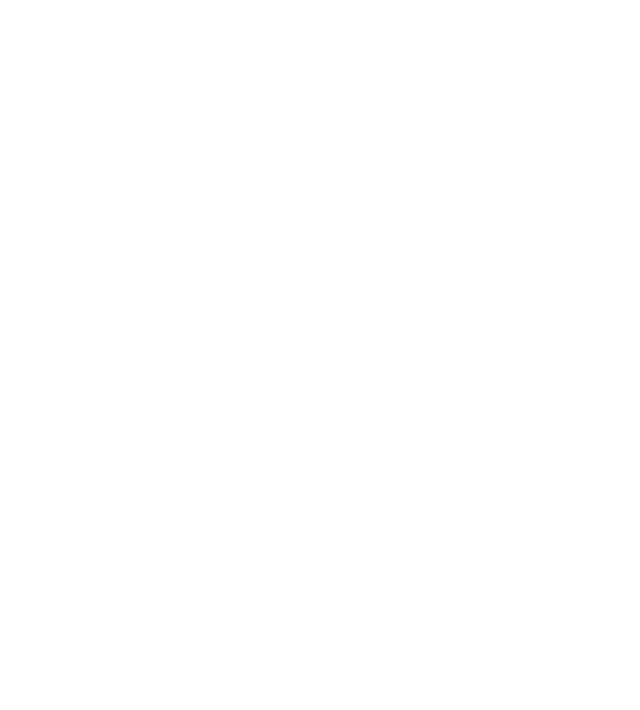
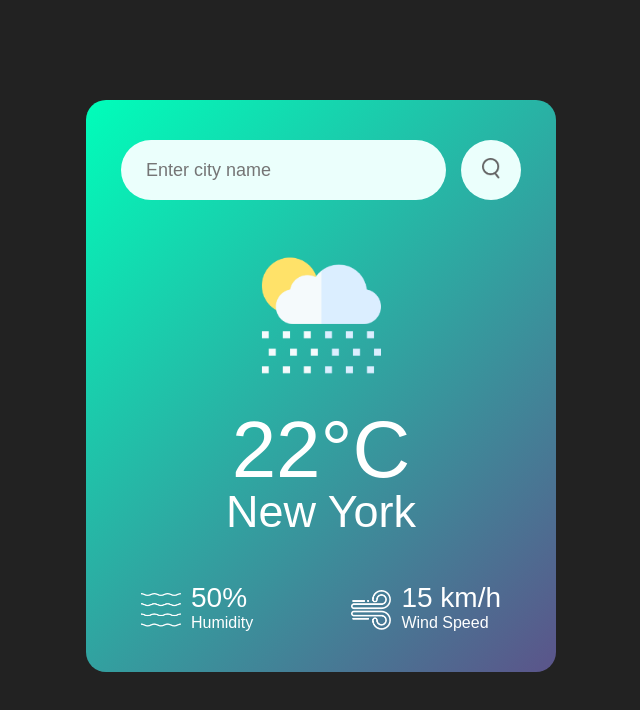
Before and after one commit to RazerP4antom/javascript_practice, a browser extension: page weather app/index.html in a window 1280 px wide. Shown: the whole page, without its empty margins (319-959 px from the left). Drawn offline with Linux system fonts and the light colour scheme.

Commit message:
weather app

```diff
--- a/weather app/index.html
+++ b/weather app/index.html
@@ -1,15 +1,47 @@
 <!DOCTYPE html>
 <html lang="en">
-<head>
-    <meta charset="UTF-8">
-    <meta http-equiv="X-UA-Compatible" content="IE=edge">
-    <meta name="viewport" content="width=device-width, initial-scale=1.0">
-    <title>Document</title>
-    <link rel="stylesheet" href="style.css">
-</head>
-<body>
-
+  <head>
+    <meta charset="UTF-8" />
+    <meta http-equiv="X-UA-Compatible" content="IE=edge" />
+    <meta name="viewport" content="width=device-width, initial-scale=1.0" />
+    <title>Weather App</title>
+    <link rel="stylesheet" href="style.css" />
+  </head>
+  <body>
+    <div class="card">
+      <div class="search">
+        <input
+          type="text"
+          name="location"
+          id="city-name"
+          placeholder="Enter city name"
+          spellcheck="false"
+        />
+        <button id="search-btn"><img src="images/search.png" alt="" /></button>
+      </div>
+      <div class="weather">
+        <img src="images/rain.png" class="weather-icon" alt="" />
+        <h1 class="temp">22&deg;C</h1>
+        <h2 class="city">New York</h2>
+        <div class="details">
+          <div class="col">
+            <img src="images/humidity.png" alt="" />
+            <div>
+              <p class="humidity">50%</p>
+              <p>Humidity</p>
+            </div>
+          </div>
+          <div class="col">
+            <img src="images/wind.png" alt="" />
+            <div>
+              <p class="wind">15 km/h</p>
+              <p>Wind Speed</p>
+            </div>
+          </div>
+        </div>
+      </div>
+    </div>
 
     <script src="script.js"></script>
-</body>
+  </body>
 </html>
--- a/weather app/script.js
+++ b/weather app/script.js
@@ -0,0 +1,63 @@
+const apiUrl = ``;
+let cityName = document.querySelector(".city");
+let temperature = document.querySelector(".temp");
+let humidity = document.querySelector(".humidity");
+let windSpeed = document.querySelector(".wind");
+
+// async function chechWeather() {
+//   const response = await fetch(apiUrl);
+//   let data = await response.json();
+//   console.log(data);
+//   cityName.innerHTML = data.name;
+//   temperature.innerHTML = data.main.temp;
+//   humidity.innerHTML = data.main.humidity + "%";
+//   windSpeed.innerHTML = data.wind.speed + " km/h";
+// }
+
+const searchWeatherBtn = document.querySelector("#search-btn");
+searchWeatherBtn.addEventListener("click", () => {
+  const apiKey = "863242cfb2b1d357e6093d9a4df19a4b";
+  const inputCity = document.querySelector("#city-name").value;
+
+  fetch(
+    `https://api.openweathermap.org/data/2.5/weather?units=metric&q=${inputCity}&appid=${apiKey}`
+  )
+    .then((response) => response.json())
+    .then((json) => {
+      const image = document.querySelector(".weather-icon");
+      const cityName = document.querySelector(".city");
+      const temperature = document.querySelector(".temp");
+      const humidity = document.querySelector(".humidity");
+      const windSpeed = document.querySelector(".wind");
+      //   console.log(json);
+      switch (json.weather[0].main) {
+        case "Clear":
+          image.src = "images/clear.png";
+          break;
+        case "Rain":
+          image.src = "images/rain.png";
+          break;
+        case "Snow":
+          image.src = "images/snow.png";
+          break;
+        case "Clouds":
+          image.src = "images/clouds.png";
+          break;
+        case "Drizzle":
+          image.src = "images/drizzle.png";
+          break;
+        case "Haze":
+          image.src = "images/mist.png";
+          break;
+        default:
+          image.src = "";
+      }
+
+      cityName.innerHTML = json.name;
+      temperature.innerHTML = `${parseInt(json.main.temp)}&deg;`;
+      humidity.innerHTML = `${json.main.humidity}%`;
+      windSpeed.innerHTML = `${parseInt(json.wind.speed)}km/h`;
+    });
+});
+
+// chechWeather();
--- a/weather app/style.css
+++ b/weather app/style.css
@@ -1,5 +1,84 @@
-*{
-    padding: 0;
-    margin: 0;
-    border: none;
+* {
+  padding: 0;
+  margin: 0;
+  font-family: "Poppins", sans-serif;
+  box-sizing: border-box;
 }
+body {
+  background: #222;
+  /* overflow: hidden; */
+}
+.card {
+  width: 100%;
+  max-width: 470px;
+  max-height: 600px;
+  background: linear-gradient(135deg, #00feba, #5b548a);
+  color: #ffff;
+  margin: 100px auto 0;
+  border-radius: 20px;
+  padding: 40px 35px;
+  text-align: center;
+}
+.search {
+  width: 100%;
+  display: flex;
+  align-items: center;
+  justify-content: space-between;
+}
+.search input {
+  border: 0;
+  outline: 0;
+  background: #ebfffc;
+  color: #555;
+  padding: 10px 25px;
+  height: 60px;
+  border-radius: 30px;
+  flex: 1;
+  font-size: 18px;
+  margin-right: 15px;
+}
+.search button {
+  border: 0;
+  outline: 0;
+  background: #ebfffc;
+  border-radius: 50%;
+  width: 60px;
+  height: 60px;
+  cursor: pointer;
+}
+.search img {
+  width: 18px;
+}
+.weather-icon{
+    width: 170px;
+    margin-top: 30px;
+}
+.weather h1{
+    font-size: 80px;
+    font-weight: 500;
+}
+.weather h2{
+    font-size: 45px;
+    font-weight: 400;
+    margin-top: -10px;
+}
+.details{
+    display: flex;
+    align-items: center;
+    justify-content: space-between;
+    padding: 0 20px;
+    margin-top: 50px;
+}
+.col{
+    display: flex;
+    align-items: center;
+    text-align: left;
+}
+.col img{
+    width: 40px;
+    margin-right: 10px;
+}
+.wind, .humidity {
+   font-size: 28px;
+   margin-top: -6px;
+}
```
